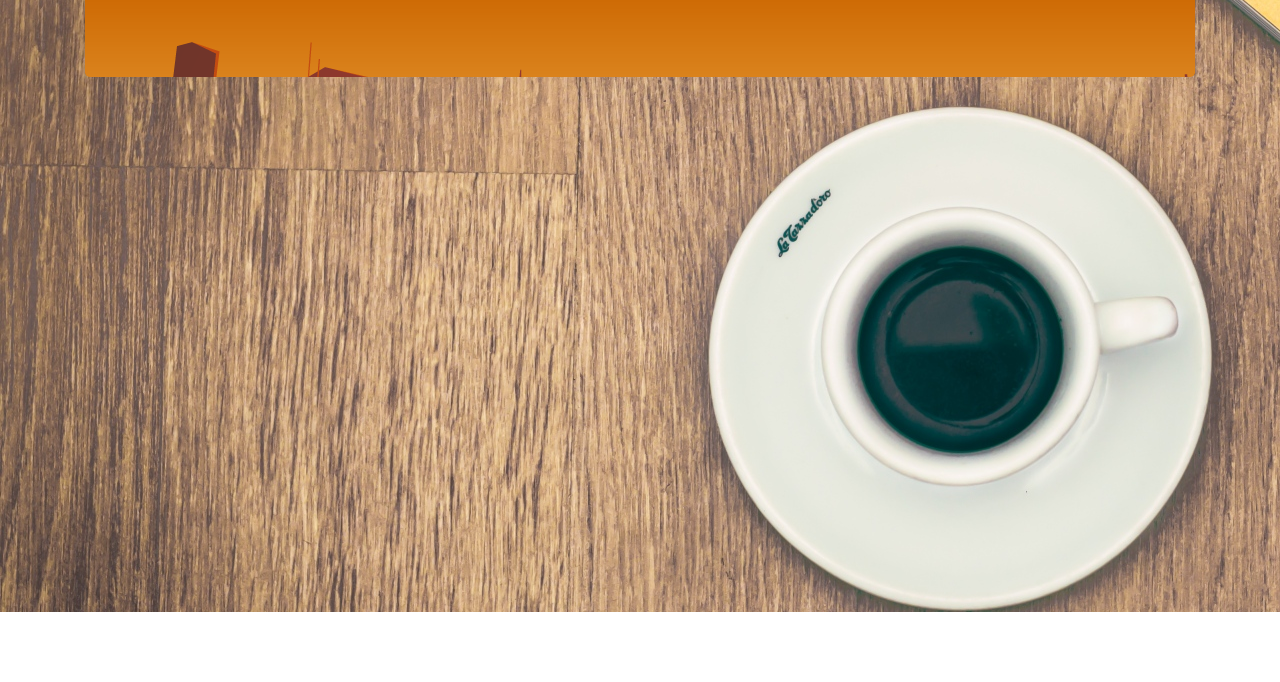
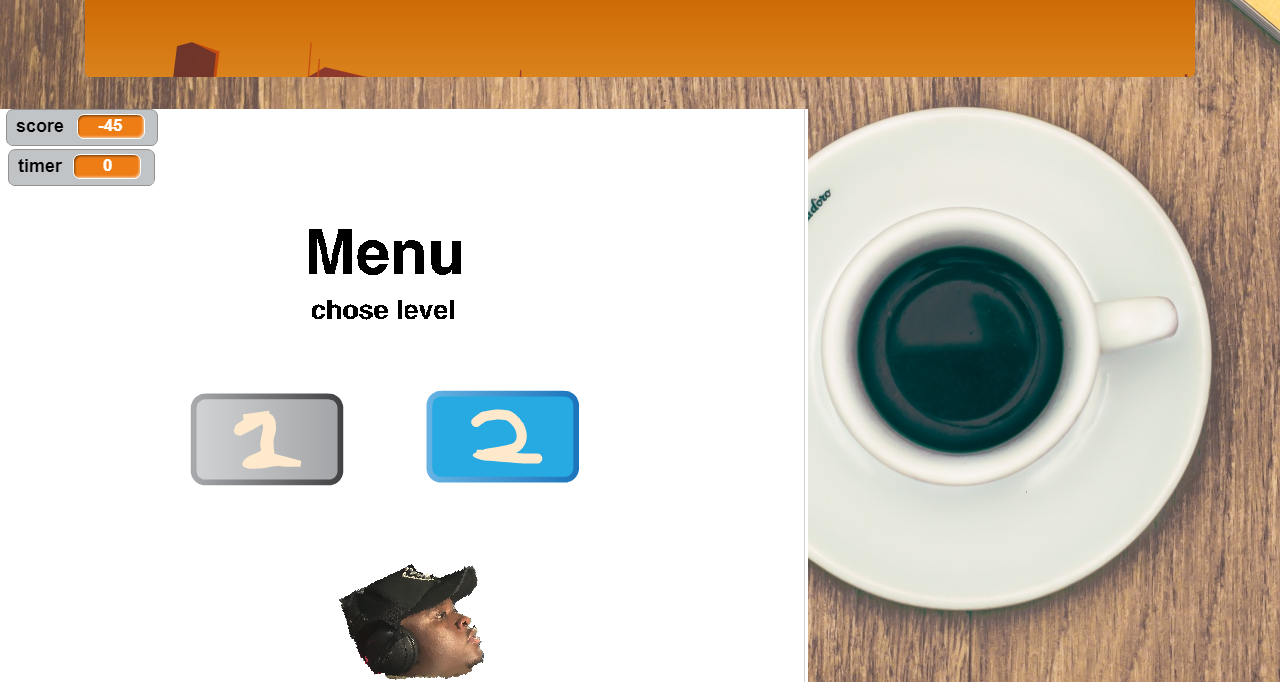
Before and after one commit to adiaz270/adiaz270.github.io, a plain HTML site: page my_website/portfolio.html in a window 1280 px wide. Shown: the part 188-870 px from the top of the page. Before the commit the page ends 800 px from the top, so only its background shows below. Drawn offline with nearby package versions, Linux system fonts and the light colour scheme.

Commit message:
raw sauce

```diff
--- a/my_website/portfolio.html
+++ b/my_website/portfolio.html
@@ -23,6 +23,7 @@
 				<p style="color:#50d8a8">This is where I would keep my achivements, if I had any</p>
 			</div>
 		</div>
+		<a href=https://scratch.mit.edu/projects/178539677/><img src=images/raw_sauce.PNG></a>
 
 		<script>
 		function openNav() {
```
Also changed, not shown: my_website/images/Coming_Soon.png (added), my_website/images/LHS.jpg (added), my_website/images/film_strip.jpg (added), my_website/images/raw_sauce.PNG (added).
